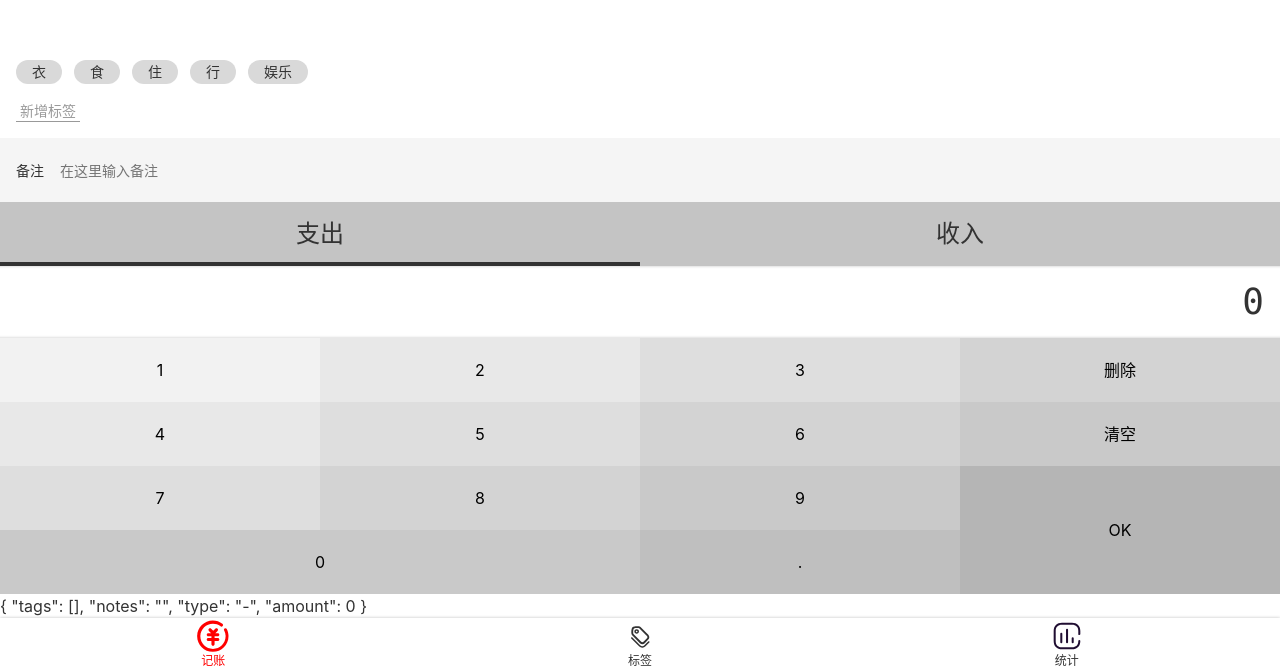
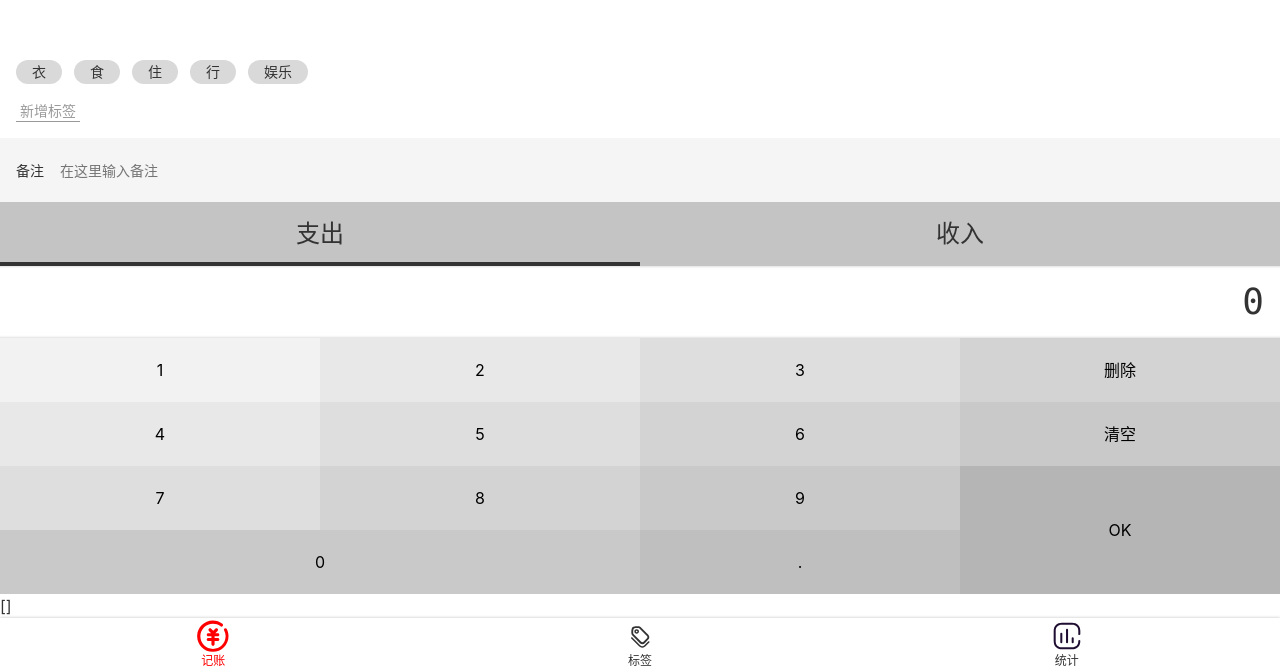
Before and after one commit to yangnju/morney, a Vue app: page /#/money in a window 1280 px wide. Shown: the part 128-800 px from the top of the page. Built offline with nearby package versions, Linux system fonts and the light colour scheme.

Commit message:
从localStorage获取记账记录

```diff
--- a/src/views/Money.vue
+++ b/src/views/Money.vue
@@ -1,6 +1,6 @@
 <template>
   <Layout class-prefix="layout">
-    {{ record }}
+    {{ recordList }}
     <NumberPad @update:value="onUpdateAmount" @submit="saveRecord"/>
     <Types :value.sync="record.type"/>
     <notes @update:value="onUpdateNotes"/>
@@ -29,7 +29,7 @@ type Record = {
 })
 export default class Money extends Vue {
   tags = ['衣', '食', '住', '行', '娱乐'];
-  recordList: Record[] = [];
+  recordList: Record[] = JSON.parse(window.localStorage.getItem('recordList') || '[]')
   record: Record = {
     tags: [], notes: '', type: '-', amount: 0
   };
```
